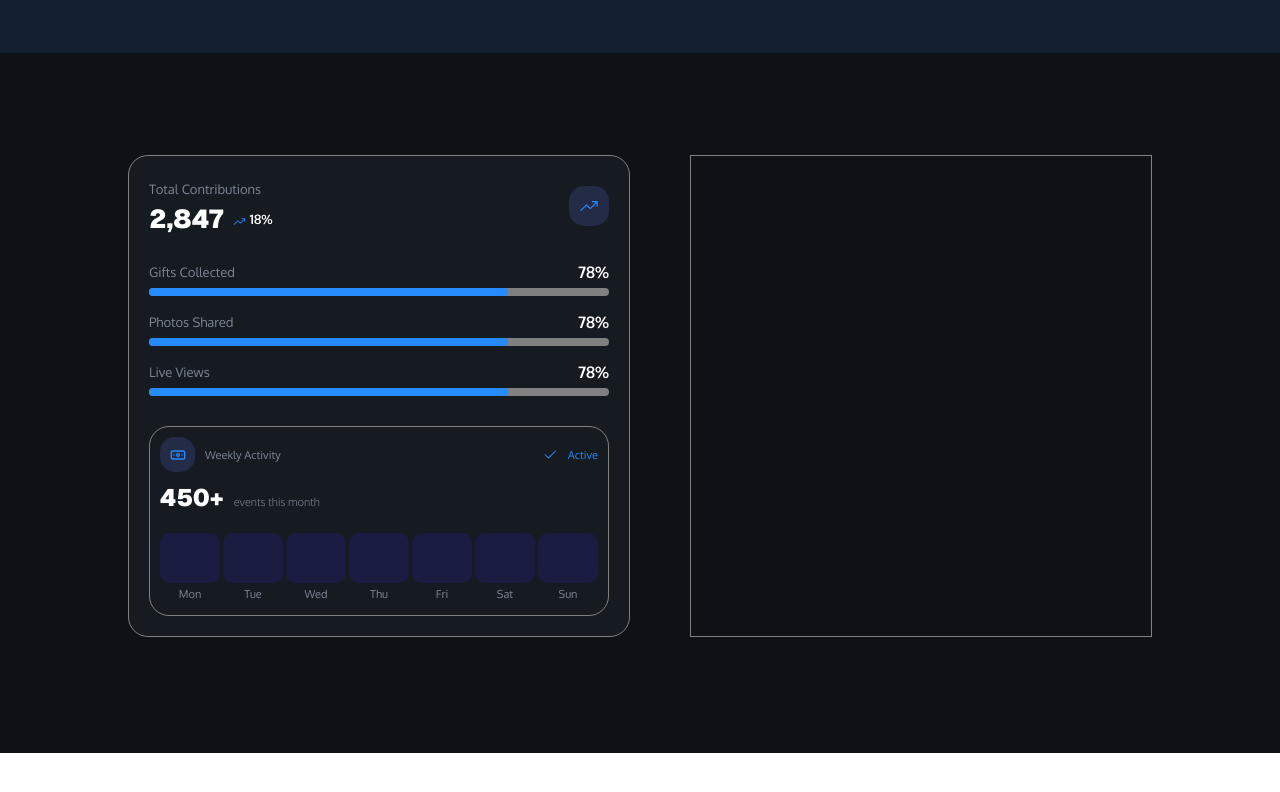
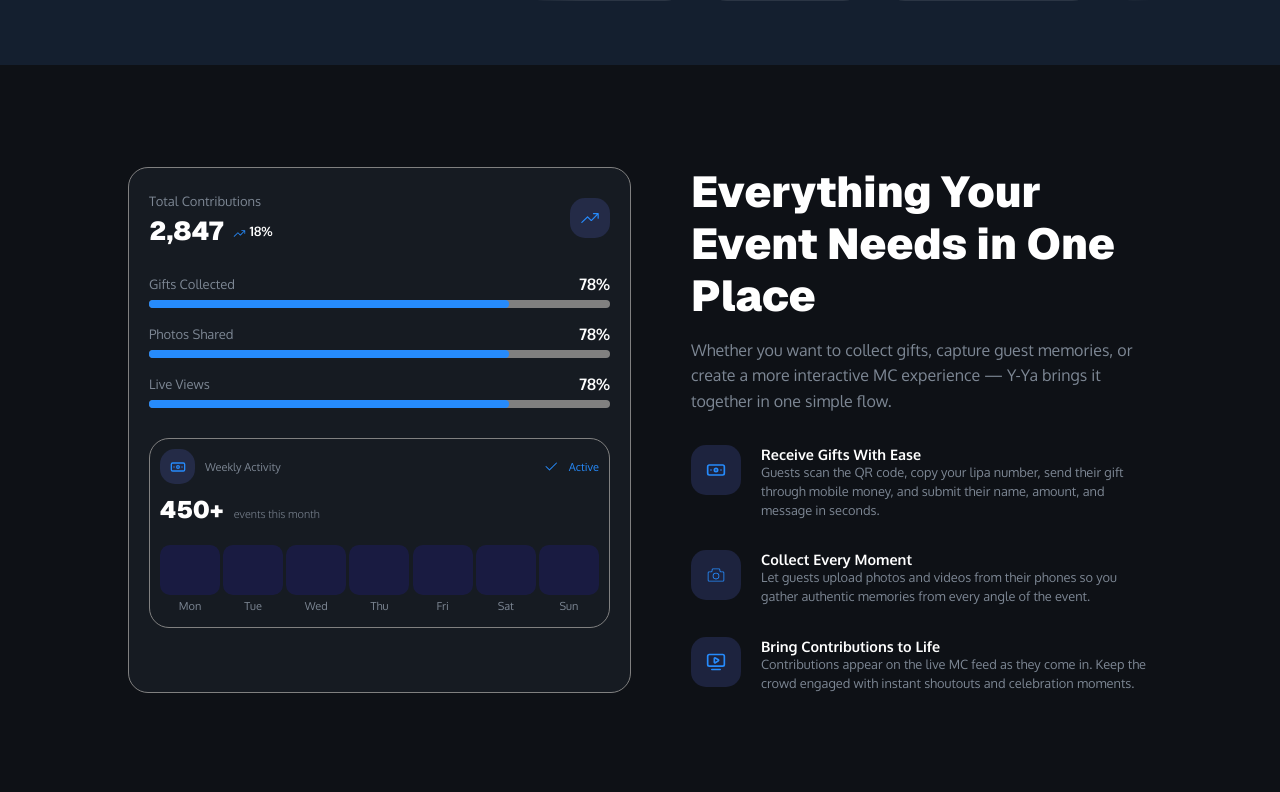
Before and after one commit to Sumally007/wedding-app, a React (Vite) app: page / in a window 1280 px wide. Shown: the part 1232-2024 px from the top of the page. Before the commit the page ends 1985 px from the top, so only its background shows below. Built offline with nearby package versions, Linux system fonts and the light colour scheme.

Commit message:
feature section done

```diff
--- a/src/Main/Main.css
+++ b/src/Main/Main.css
@@ -11,7 +11,6 @@
 .left-container-main {
     flex: 1;
     width: 500px;
-    /* height: 500px; */
     border: 0.5px solid gray;
     border-radius: 20px;
     padding: 20px;
@@ -53,7 +52,6 @@
 
 .trend-icon-right {
     font-size: 20px;
-    /* padding: 20px; */
     border-radius: 15px;
     color: lab(56.8475% 3.2759 -65.2818);
     background-color: rgba(96, 109, 227, 0.194);
@@ -67,7 +65,6 @@
 
 
 .first-top-container {
-    /* display: flex; */
     margin-bottom: 10px;
 }
 
@@ -126,7 +123,6 @@
     background-color: rgba(96, 109, 227, 0.194);
     width: 35px;
     height: 35px;
-    /* padding: 20px; */
     display: flex;
     align-items: center;
     justify-content: center;
@@ -172,7 +168,59 @@
     border-radius: 10px;
 }
 
-.right-container-main {
+.features-section {
     flex: 1;
-    border: 0.5px solid gray;
 }
+
+.main-title {
+    font-family: "Geist", sans-serif;
+    color: #fff;
+    font-size: 2.7rem;
+    font-weight: 800;
+    margin-bottom: 15px;
+    line-height: 1.2;
+}
+
+.subtitle {
+    font-family: "Oxygen", sans-serif;
+    font-size: 1rem;
+    line-height: 1.6;
+    margin-bottom: 30px;
+}
+
+.features-list {
+    display: flex;
+    flex-direction: column;
+    gap: 30px;
+}
+
+.feature-item {
+    display: flex;
+    justify-content: space-between;
+    gap: 20px;
+}
+
+.icon-box {
+    border-radius: 15px;
+    color: lab(56.8475% 3.2759 -65.2818);
+    background-color: rgba(96, 109, 227, 0.194);
+    padding: 15px;
+    display: flex;
+    align-items: center;
+    align-self: start;
+}
+
+.icon {
+    font-size: 20px;
+}
+
+.feature-text h3 {
+    font-family: "Oxygen", sans-serif;
+    font-weight: 700;
+    font-size: .9rem;
+}
+
+.feature-text p {
+    font-size: .8rem;
+    line-height: 1.5;
+}
--- a/src/Main/Main.jsx
+++ b/src/Main/Main.jsx
@@ -3,6 +3,8 @@
 import { IoIosTrendingUp } from "react-icons/io";
 import { LuBanknote } from "react-icons/lu";
 import { BsCheck2 } from "react-icons/bs";
+import { CiCamera } from "react-icons/ci";
+import { LuTvMinimalPlay } from "react-icons/lu";
 
 const Main = () => {
     return (
@@ -91,8 +93,43 @@
                     </div>
                 </div>
             </div>
-            <div className='right-container-main'>
+            <div className='features-section'>
+                <h1 className="main-title">Everything Your Event Needs in One Place</h1>
+                <p className="subtitle">Whether you want to collect gifts, capture guest memories, or create a more interactive MC experience — Y-Ya brings it together in one simple flow.</p>
 
+                <div className="features-list">
+                    <div className="feature-item">
+                        <div className="icon-box">
+                            <LuBanknote className='icon' />
+                        </div>
+                        <div className="feature-text">
+                            <h3>Receive Gifts With Ease</h3>
+                            <p>Guests scan the QR code, copy your lipa number, send their gift through mobile money, and submit their name, amount, and message in seconds.</p>
+                        </div>
+                    </div>
+
+
+                    <div className="feature-item">
+                        <div className="icon-box">
+                            <CiCamera className='icon' />
+                        </div>
+                        <div className="feature-text">
+                            <h3>Collect Every Moment</h3>
+                            <p>Let guests upload photos and videos from their phones so you gather authentic memories from every angle of the event.</p>
+                        </div>
+                    </div>
+
+
+                    <div className="feature-item">
+                        <div className="icon-box">
+                            <LuTvMinimalPlay className='icon' />
+                        </div>
+                        <div className="feature-text">
+                            <h3>Bring Contributions to Life</h3>
+                            <p>Contributions appear on the live MC feed as they come in. Keep the crowd engaged with instant shoutouts and celebration moments.</p>
+                        </div>
+                    </div>
+                </div>
             </div>
         </section>
     )
```
